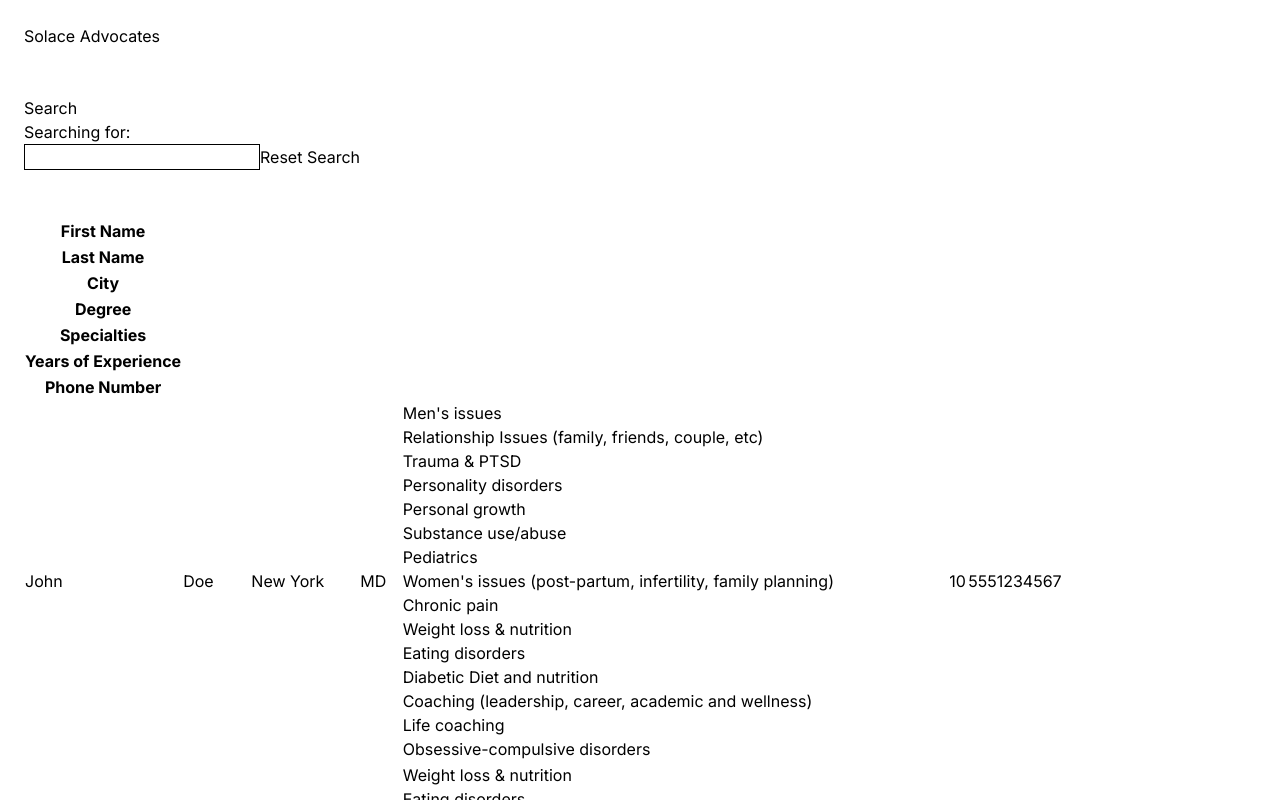
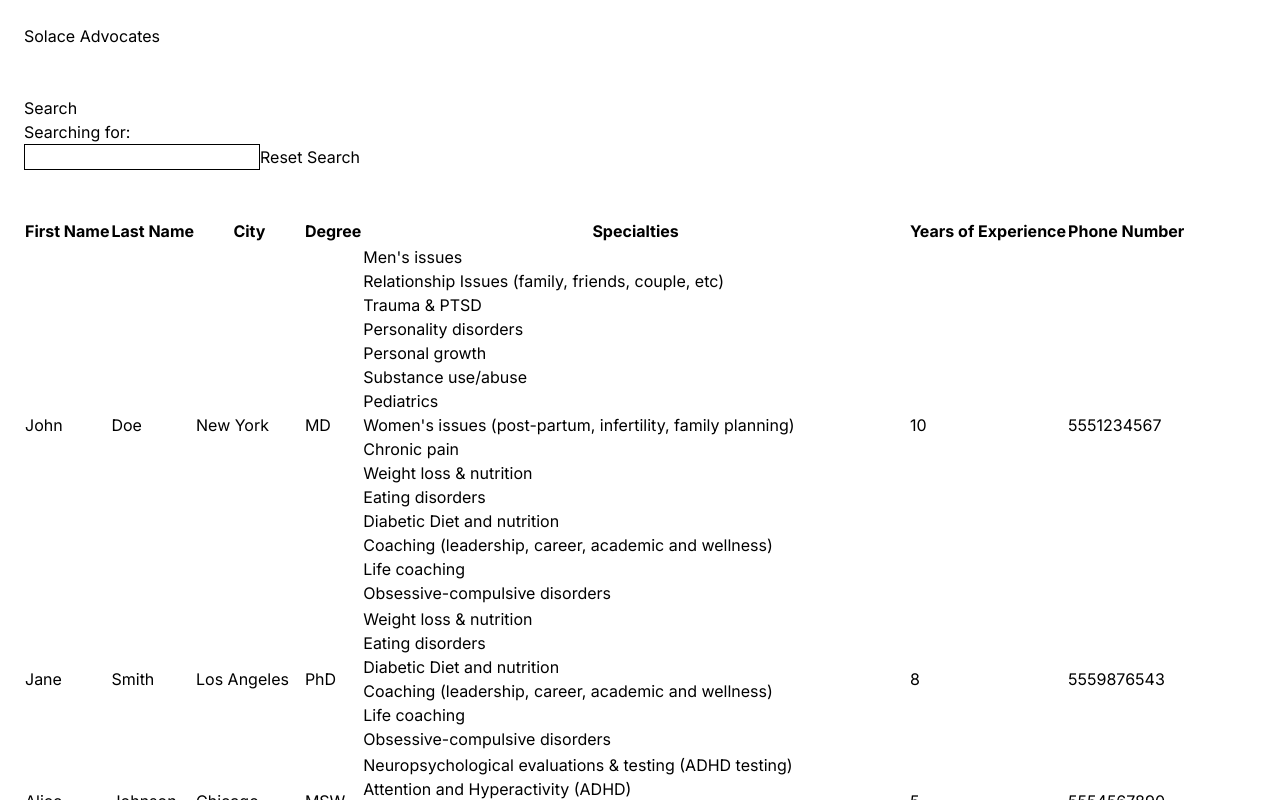
Before and after one commit to bhankee/solace-assignment, a Next.js app: page / in a window 1280 px wide. Shown: the top 800 px of the page. Built offline with nearby package versions, Linux system fonts and the light colour scheme.

Commit message:
Fix Bug: Fixed table Headings. Fixed missing keys in iterators.

```diff
--- a/src/app/page.tsx
+++ b/src/app/page.tsx
@@ -68,37 +68,25 @@
         <thead>
           <tr>
             <th>First Name</th>
-          </tr>
-          <tr>
             <th>Last Name</th>
-          </tr>
-          <tr>
             <th>City</th>
-          </tr>
-          <tr>
             <th>Degree</th>
-          </tr>
-          <tr>
             <th>Specialties</th>
-          </tr>
-          <tr>
             <th>Years of Experience</th>
-          </tr>
-          <tr>
             <th>Phone Number</th>
           </tr>
         </thead>
         <tbody>
-          {filteredAdvocates.map((advocate) => {
+          {filteredAdvocates.map((advocate, index) => {
             return (
-              <tr>
+              <tr key={advocate.id || index}>
                 <td>{advocate.firstName}</td>
                 <td>{advocate.lastName}</td>
                 <td>{advocate.city}</td>
                 <td>{advocate.degree}</td>
                 <td>
-                  {advocate.specialties.map((s) => (
-                    <div>{s}</div>
+                  {advocate.specialties.map((specialty, index) => (
+                    <div key={index}>{specialty}</div>
                   ))}
                 </td>
                 <td>{advocate.yearsOfExperience}</td>
```
